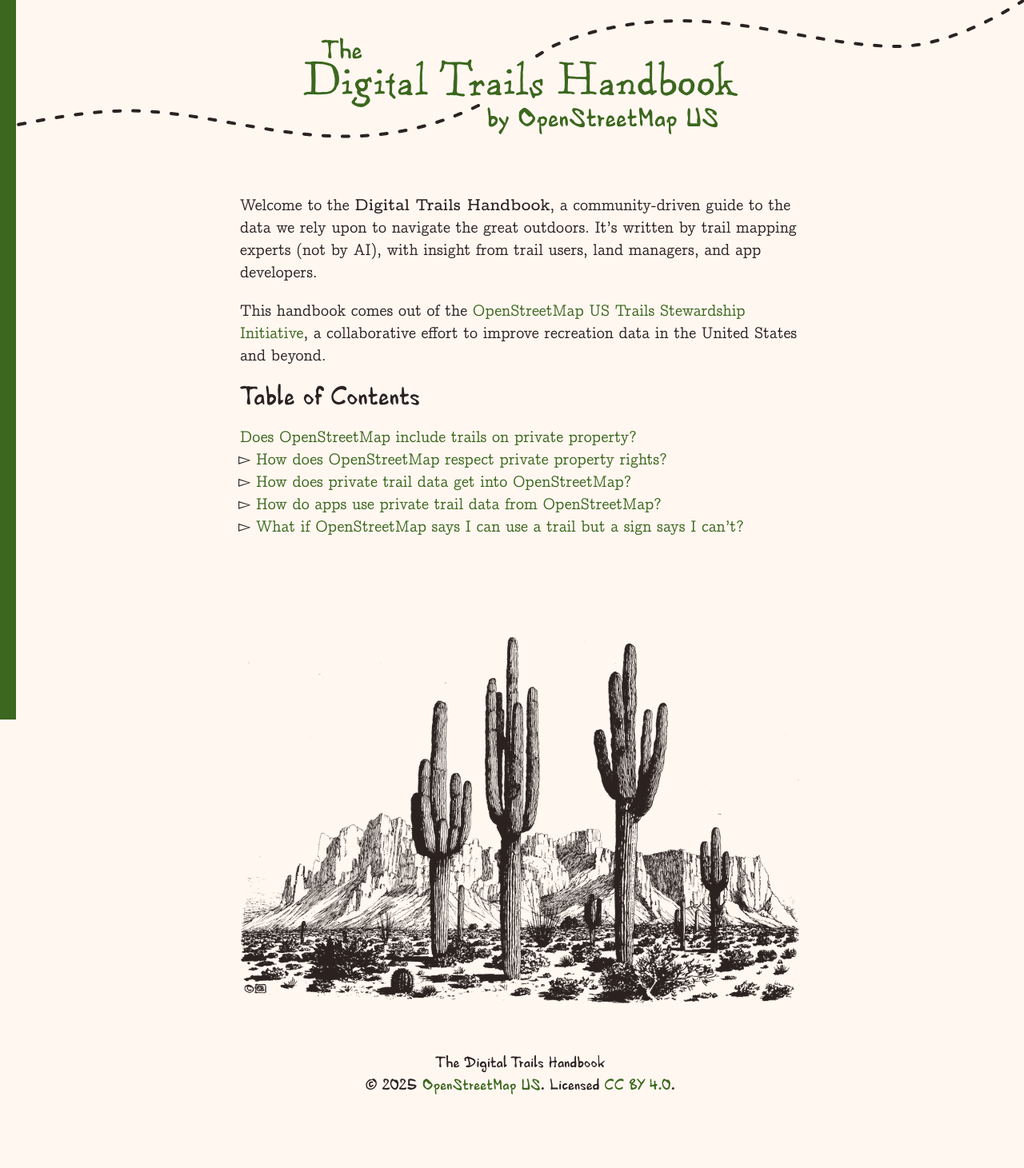
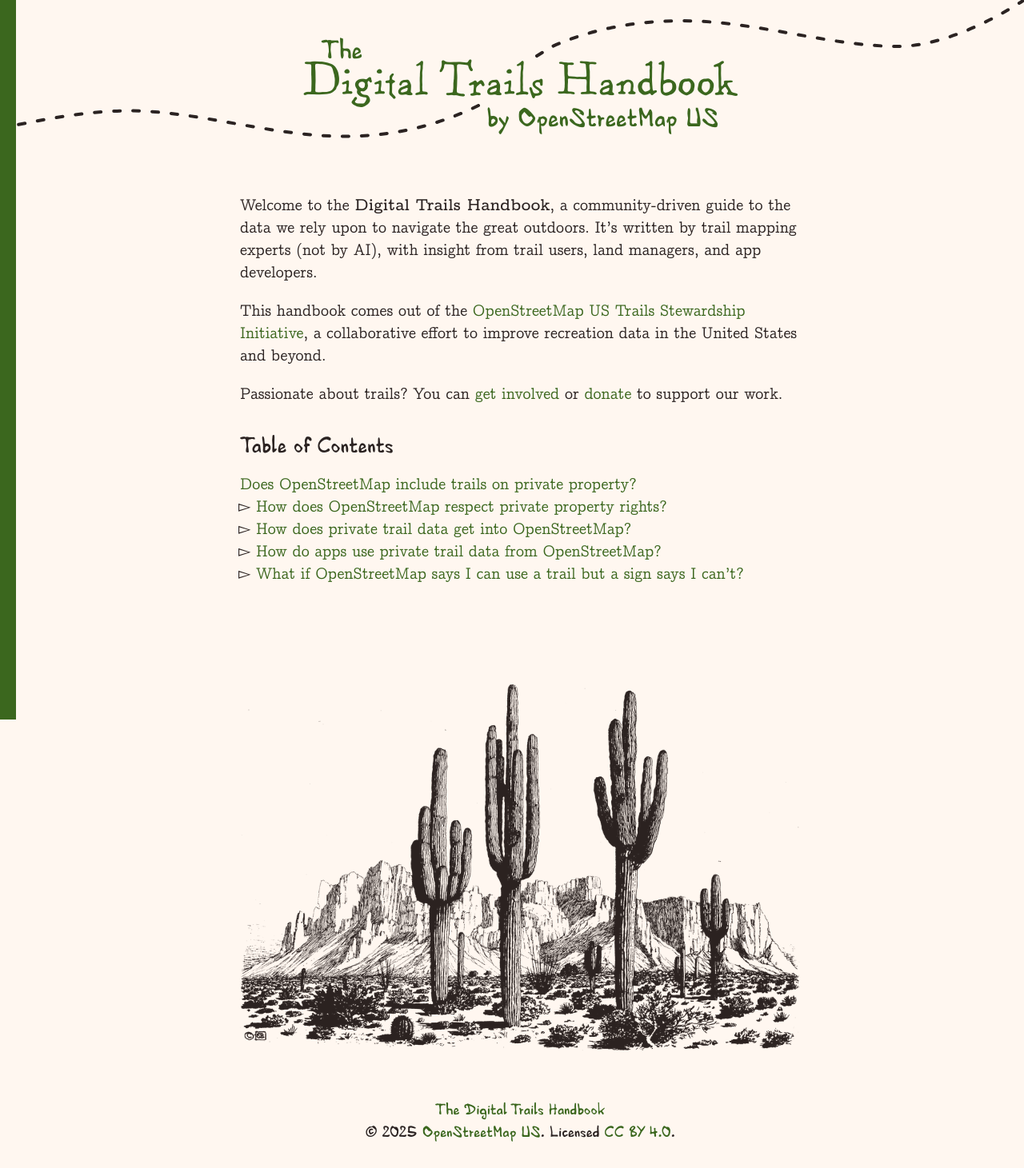
Before and after one commit to osmus/digital-trails-handbook, a Jekyll site: the page built from _source/index.md, in a window 1280 px wide. Shown: the whole page at 80% size. Built offline with Jekyll 4.4.1, drawn with Linux system fonts in a browser that asks for light colours; before the commit the page ends 1402 px from its top, so only the background shows below that.

Commit message:
Various tweaks

```diff
--- a/_config.yml
+++ b/_config.yml
@@ -8,6 +8,9 @@ footer_about: |
 all_about: |
   This handbook comes out of the <a href="https://openstreetmap.us/trails/" target="_blank">OpenStreetMap US Trails Stewardship Initiative</a>,
   a collaborative effort to improve recreation data in the United States and beyond.
+
+  Passionate about trails? You can <a href="https://openstreetmap.app.neoncrm.com/forms/trail-stewardship-involvement" target="_blank">get involved</a>
+  or <a href="https://openstreetmap.app.neoncrm.com/forms/trails-stewardship-initiative" target="_blank">donate</a> to support our work.
 permalink: /:path/
 url: "http://localhost:4000"
 liquid:
--- a/_source/_includes/footer.html
+++ b/_source/_includes/footer.html
@@ -3,7 +3,7 @@
     {%- assign footer_image_filename = page.footer_image | default: 'desert-sentinels' -%}
     {%- include screened_image.html filename=footer_image_filename width="100%" -%}
     <p class="copyright">
-      <span>The Digital Trails Handbook</span>
+      <span><a href="{{site.url}}{{site.baseurl}}">The Digital Trails Handbook</a></span>
       <br/>
       <span>© {{ site.time | date: '%Y' }} <a href="https://openstreetmap.us" target="_blank">OpenStreetMap US</a>. Licensed <a href="https://creativecommons.org/licenses/by/4.0/" target="_blank">CC BY 4.0</a>.</span>
     </p>
--- a/_source/_layouts/article.html
+++ b/_source/_layouts/article.html
@@ -5,6 +5,6 @@ layout: page
 <div class="aboutbox prose">
   <h2>About the Digital Trails Handbook</h2>
   {{site.footer_about | markdownify}}
-  {{site.all_about}}
+  {{site.all_about | markdownify}}
 </div>
 <p><i>This page last updated {{page.updated | default: page.date | date: site.date_format}}.<br/>Something amiss? You can </i><a href="https://github.com/osmus/digital-trails-handbook/blob/main/_source/{{page.path}}"><i>propose a change</i> ➛</a></p>
--- a/_source/_sass/_layout.scss
+++ b/_source/_sass/_layout.scss
@@ -117,7 +117,7 @@ h1 {
 }
 h2 {
   font-size: 1.45em;
-  margin-top: v.$sp * 1.5;
+  margin-top: 1.25em;
 }
 h3 {
   font-size: 1.2em;
--- a/_source/index.md
+++ b/_source/index.md
@@ -4,6 +4,6 @@ layout: page
 {{site.homepage_about}}
 {{site.all_about}}
 
-# Table of Contents
+## Table of Contents
 
 {% include toc.html %}
```
Also changed, not shown: _source/_articles/private-property.md (+1 -1 lines).
